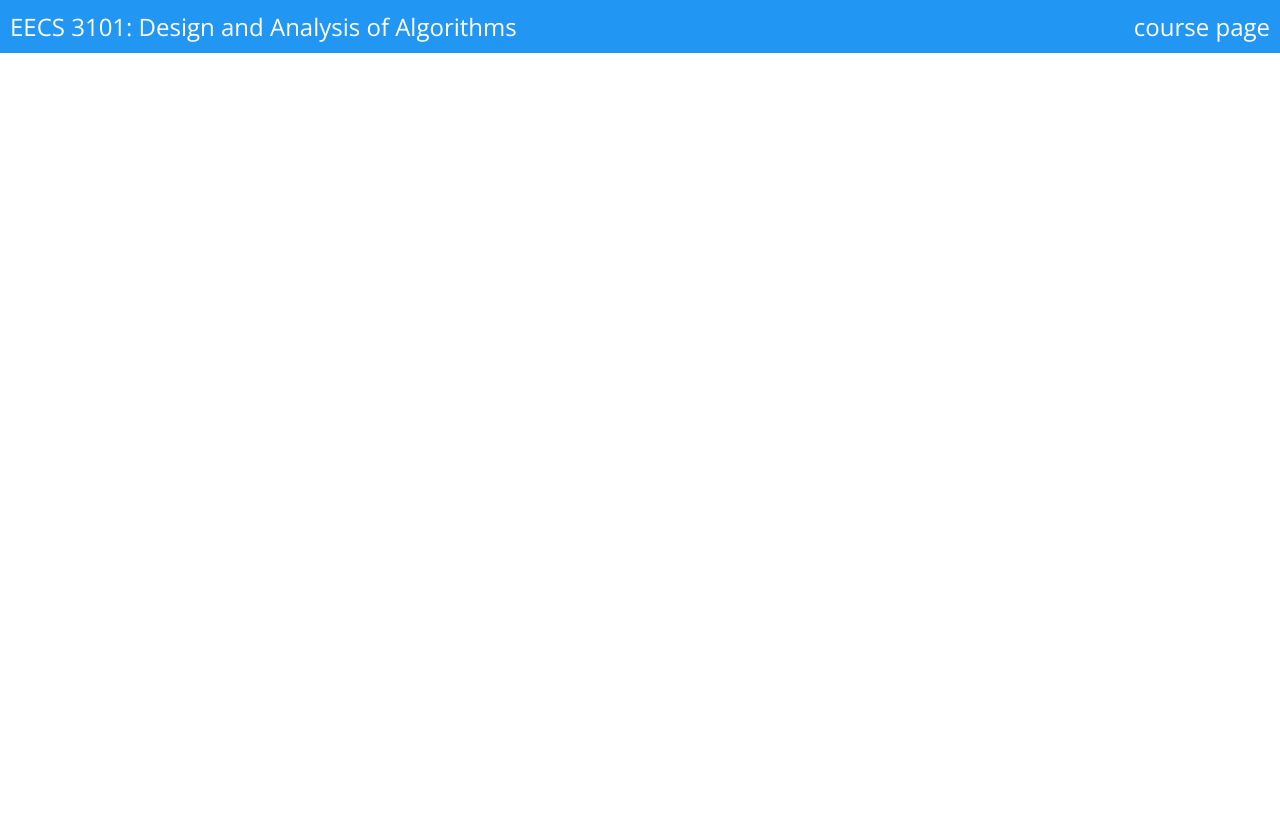
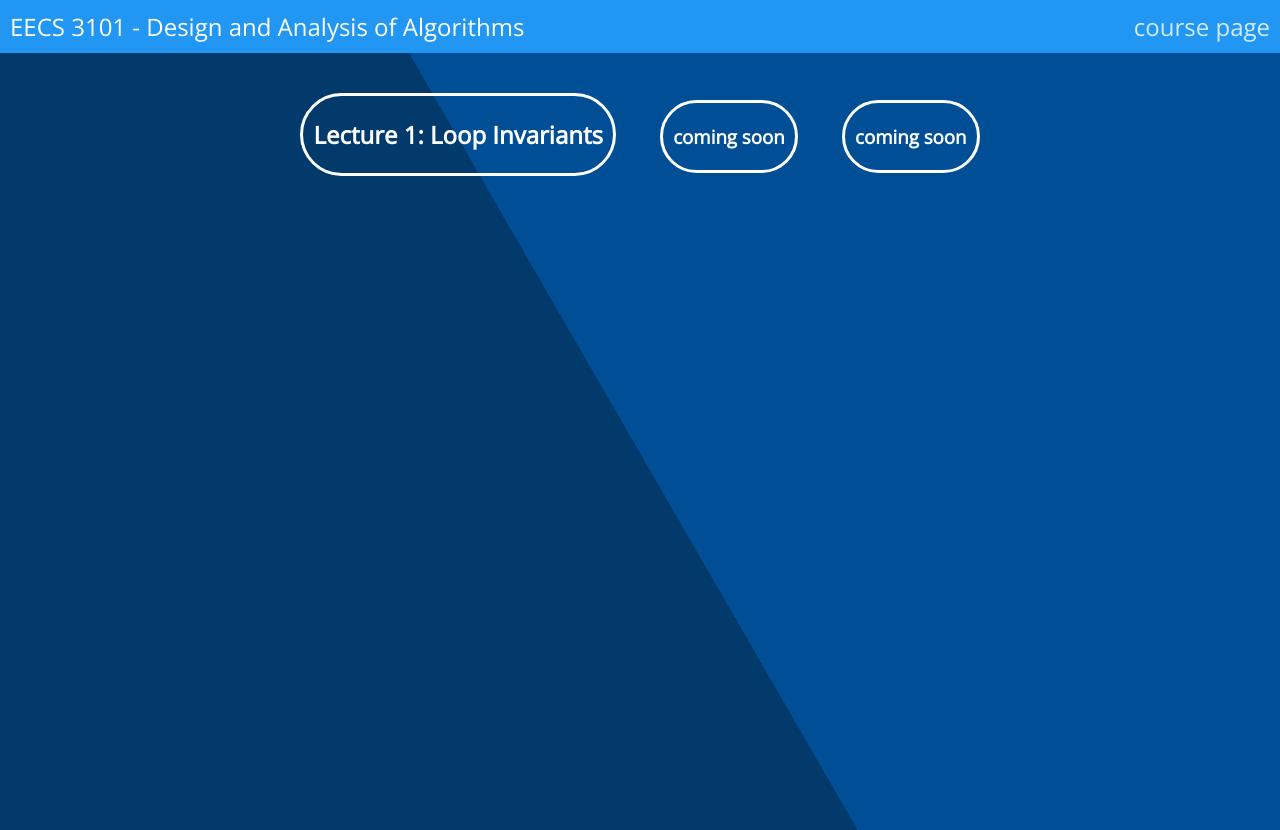
Before and after one commit to majd-asab/EECS-3101, a plain HTML site: page index.html in a window 1280 px wide. Shown: the top 830 px of the page. Drawn offline with nearby package versions, Linux system fonts and the light colour scheme.

Commit message:
moved css to a designated folder + added new subgrid

```diff
--- /dev/null
+++ b/assets/css/styles.css
@@ -0,0 +1,106 @@
+body{
+	padding:0;
+	margin:0;
+	font-family: 'Open Sans', sans-serif;
+}
+
+.header-a,.header-b{
+	background-color:#2196F3;
+	font-size: 24px;
+	padding:10px;
+ box-shadow: 0 1px 0 0 rgba(192,72,25,0.32);
+}
+
+.header-a{
+	grid-area:header-A;
+}
+
+.header-b{
+	grid-area:header-B;
+	text-align: right;
+}
+
+
+.header-b a{
+	text-decoration: none;
+	color:inherit;
+	transition: opacity 0.5s;
+	opacity:0.8;
+}
+
+.header-b a:hover{
+	opacity:1.0;
+}
+
+
+.footer{
+	grid-area:footer;
+	background-color:#424242;
+	text-align: center;
+}
+
+.footer img{
+	padding:10px;
+	height: 48px;
+	width: 48px;
+	transition: filter 1s;
+}
+
+.footer img:hover{
+	filter:invert(100%);
+}
+
+.container{
+	display: grid;
+/*	grid-template-columns:100%;
+	grid-template-rows:25% auto 25%;*/
+	grid-template-areas:
+		"header-A header-B"
+		"main main"
+		"footer footer";
+}
+
+.container > div{
+	color:white;
+}
+
+.main{
+	grid-area:main;
+	height:100vh;
+	display:subgrid;
+	grid-template-areas:
+		"item1 item2 item3";
+	text-align: center;
+	background-color: #013A6B;
+	background-image: -webkit-linear-gradient(30deg,#013A6B 50%, #004E95 50%);
+}
+
+.item1{
+	grid-area:item1;
+
+}
+.item2{
+	grid-area:item2;
+}
+.item3{
+	grid-area:item3;
+}
+
+.main > div {
+	display: inline-block;
+	border-radius: 50px;
+ border-style: solid;
+ padding-top:2px;
+ padding-bottom:2px;
+ padding-right: 10px;
+ padding-left: 10px;
+ transition: all 0.3s ease-out;
+ margin:20px;
+ margin-top:40px;
+}
+
+.main > div:hover {
+	color:#000000;
+	border-color: #ffffff;
+	background-color: #ffffff;
+}
--- a/index.html
+++ b/index.html
@@ -2,15 +2,21 @@
 <html>
 <head>
 	<title>YORKU - EECS 3101</title>
-	<link rel="stylesheet" type="text/css" href="styles.css">
+	<link rel="stylesheet" type="text/css" href="assets/css/styles.css">
 	<link href="https://fonts.googleapis.com/css?family=Open+Sans" rel="stylesheet">
 </head>
 <body>
 	<div class="container">
-		<div class="header-a">EECS 3101: Design and Analysis of Algorithms</div>
+		<div class="header-a">
+			EECS 3101 - Design and Analysis of Algorithms</div>
 		<div class="header-b">
-		<a href="https://www.eecs.yorku.ca/course_archive/2017-18/W/3101M/" target="_blank">course page</a></div>
-		<div class="main">Main Body</div>
+			<a href="https://www.eecs.yorku.ca/course_archive/2017-18/W/3101M/" target="_blank">course page</a>
+		</div>
+		<div class="main">
+			<div class="item1"><h2>Lecture 1: Loop Invariants</h2></div>
+			<div class="item2"><h3>coming soon</h3></div>
+			<div class="item3"><h3>coming soon</h3></div>
+		</div>
 		<div class="footer">
 			<a href="https://github.com/majd-kho" target="_blank"><img src="assets/images/github.png" alt="github logo"></a>
 		</div>
--- a/styles.css
+++ /dev/null
@@ -1,61 +0,0 @@
-body{
-	padding:0;
-	margin:0;
-	font-family: 'Open Sans', sans-serif;
-}
-
-.header-a,.header-b{
-	background-color:#2196F3;
-	font-size: 24px;
-	padding:10px;
-}
-
-.header-a{
-	grid-area:header-A;
-}
-
-.header-b{
-	grid-area:header-B;
-	text-align: right;
-}
-
-.header-b a{
-	text-decoration: none;
-	color:inherit;
-}
-
-.main{
-	grid-area:main;
-	height:100vh;
-}
-
-.footer{
-	grid-area:footer;
-	background-color:#424242;
-	text-align: center;
-}
-
-.footer img{
-	padding:10px;
-	height: 48px;
-	width: 48px;
-	transition: filter 1s;
-}
-
-.footer img:hover{
-	filter:invert(100%);
-}
-
-.container{
-	display: grid;
-/*	grid-template-columns:100%;
-	grid-template-rows:25% auto 25%;*/
-	grid-template-areas:
-		"header-A header-B"
-		"main main"
-		"footer footer";
-}
-
-.container > div{
-	color:white;
-}
```
